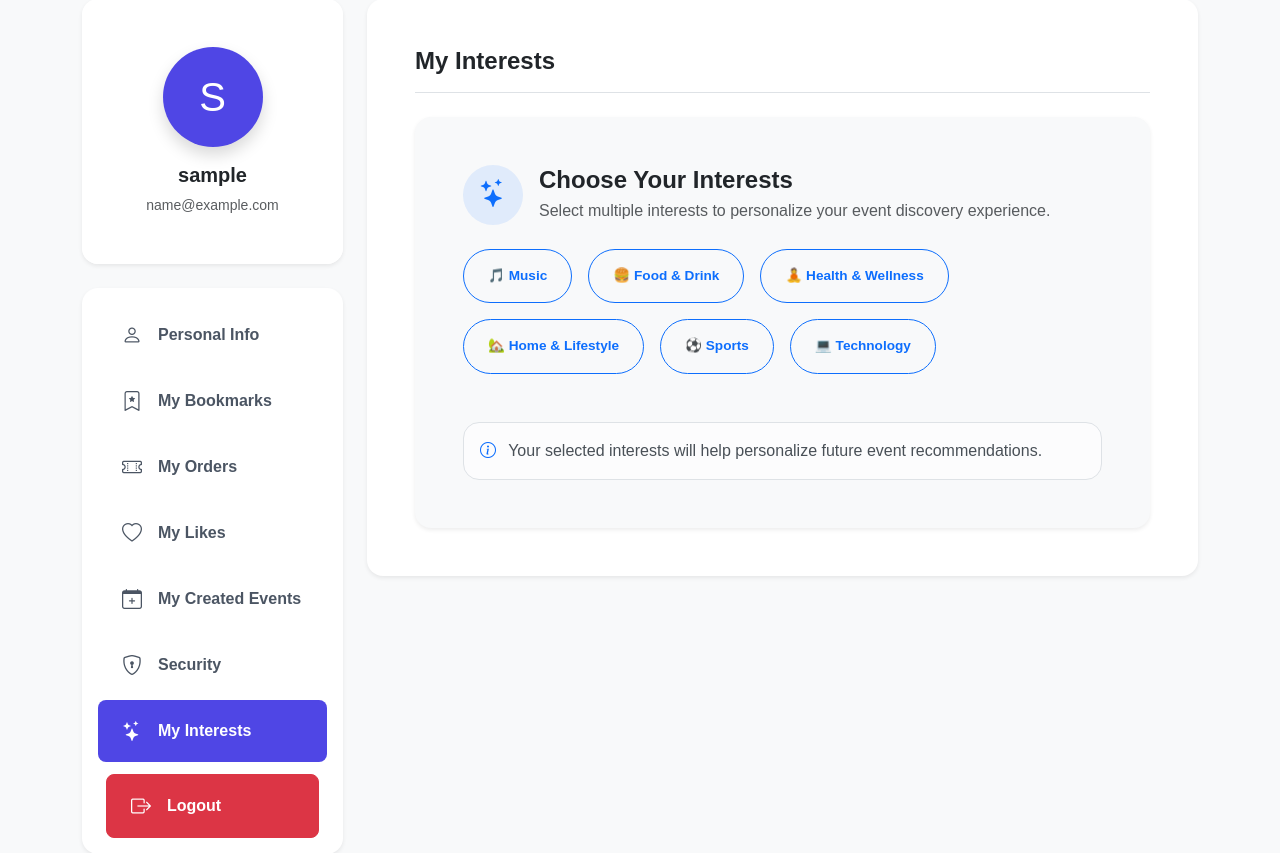
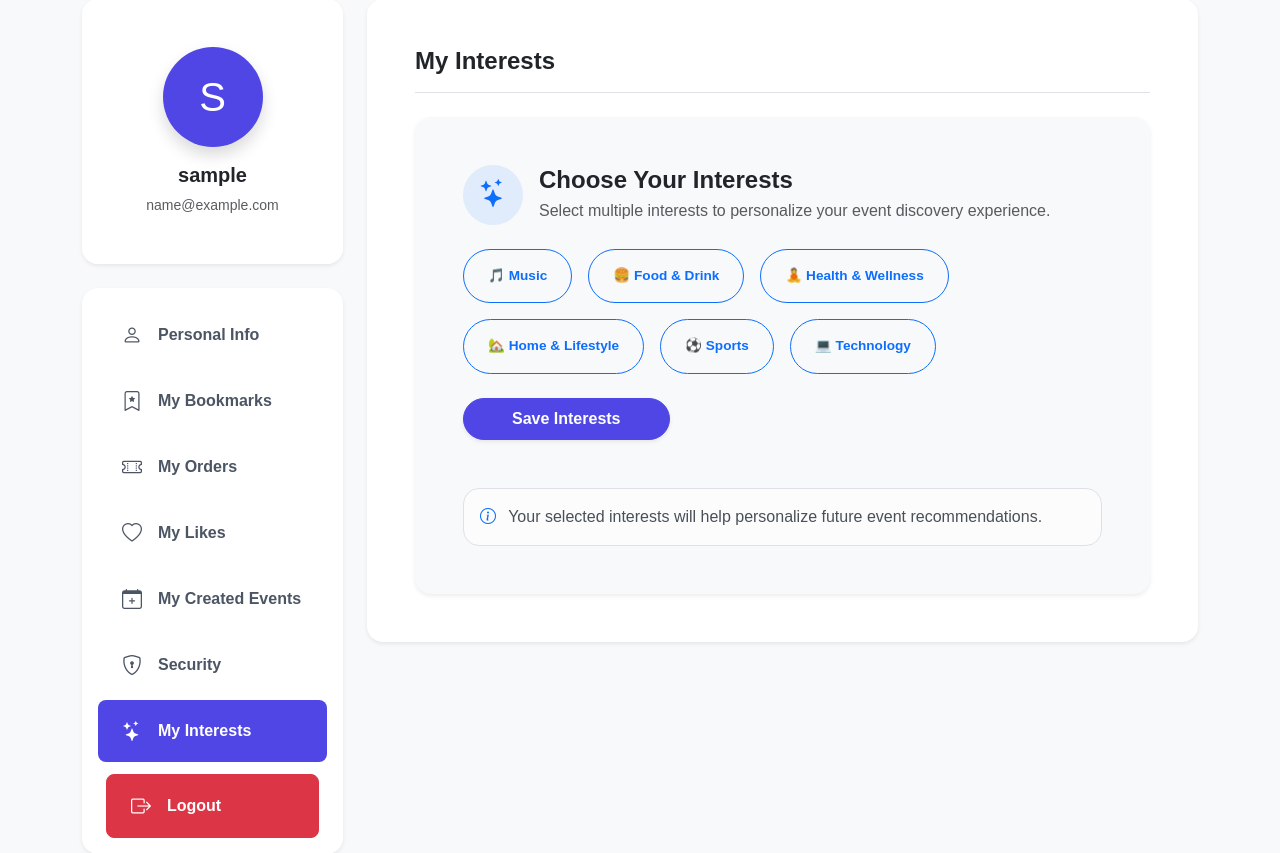
Before and after one commit to amritanshkm/CITS5505-Project, a Flask app: page /profile in a window 1280 px wide, after a click on "My Interests". Shown: the part 81-934 px from the top of the page. Run offline with Flask 3, Linux system fonts and the light colour scheme; the visitor is signed in with stand-in values (Sample User, id 1); data that the repository does not hold is empty; some libraries are stand-ins or nearby versions.

Commit message:
feat: persist user interests in profile UI

```diff
--- a/app/templates/profile.html
+++ b/app/templates/profile.html
@@ -362,39 +362,96 @@
 
                                 </div>
 
-                                <div class="d-flex flex-wrap gap-3 mt-4">
+                                <!-- Interests Selection Form -->
+                                <form method="POST" action="" class="w-100 mt-4">
 
-                                    <button type="button"
-                                            class="btn btn-outline-primary rounded-pill px-4 py-3 fw-semibold interest-btn">
+                                    {{ profile_form.hidden_tag() }}
+
+                                    <div class="d-flex flex-wrap gap-3">
+
+                                        <label class="interest-option">
+                                            <input type="checkbox"
+                                                   name="interests"
+                                                   value="Music"
+                                                   class="d-none interest-checkbox"
+                                                   {% if 'Music' in saved_interests %}checked{% endif %}>
+
+                                            <span class="btn rounded-pill px-4 py-3 fw-semibold interest-btn {% if 'Music' in saved_interests %}btn-primary active{% else %}btn-outline-primary{% endif %}">
                                                 🎵 Music
-                                    </button>
+                                            </span>
+                                        </label>
 
-                                    <button type="button"
-                                            class="btn btn-outline-primary rounded-pill px-4 py-3 fw-semibold interest-btn">
+                                        <label class="interest-option">
+                                            <input type="checkbox"
+                                                   name="interests"
+                                                   value="Food & Drink"
+                                                   class="d-none interest-checkbox"
+                                                   {% if 'Food & Drink' in saved_interests %}checked{% endif %}>
+
+                                            <span class="btn rounded-pill px-4 py-3 fw-semibold interest-btn {% if 'Food & Drink' in saved_interests %}btn-primary active{% else %}btn-outline-primary{% endif %}">
                                                 🍔 Food & Drink
-                                    </button>
+                                            </span>
+                                        </label>
 
-                                    <button type="button"
-                                            class="btn btn-outline-primary rounded-pill px-4 py-3 fw-semibold interest-btn">
+                                        <label class="interest-option">
+                                            <input type="checkbox"
+                                                   name="interests"
+                                                   value="Health & Wellness"
+                                                   class="d-none interest-checkbox"
+                                                   {% if 'Health & Wellness' in saved_interests %}checked{% endif %}>
+
+                                            <span class="btn rounded-pill px-4 py-3 fw-semibold interest-btn {% if 'Health & Wellness' in saved_interests %}btn-primary active{% else %}btn-outline-primary{% endif %}">
                                                 🧘 Health & Wellness
-                                    </button>
+                                            </span>
+                                        </label>
 
-                                    <button type="button"
-                                            class="btn btn-outline-primary rounded-pill px-4 py-3 fw-semibold interest-btn">
+                                        <label class="interest-option">
+                                            <input type="checkbox"
+                                                   name="interests"
+                                                   value="Home & Lifestyle"
+                                                   class="d-none interest-checkbox"
+                                                   {% if 'Home & Lifestyle' in saved_interests %}checked{% endif %}>
+
+                                            <span class="btn rounded-pill px-4 py-3 fw-semibold interest-btn {% if 'Home & Lifestyle' in saved_interests %}btn-primary active{% else %}btn-outline-primary{% endif %}">
                                                 🏡 Home & Lifestyle
-                                    </button>
+                                            </span>
+                                        </label>
 
-                                    <button type="button"
-                                            class="btn btn-outline-primary rounded-pill px-4 py-3 fw-semibold interest-btn">
+                                        <label class="interest-option">
+                                            <input type="checkbox"
+                                                   name="interests"
+                                                   value="Sports"
+                                                   class="d-none interest-checkbox"
+                                                   {% if 'Sports' in saved_interests %}checked{% endif %}>
+
+                                            <span class="btn rounded-pill px-4 py-3 fw-semibold interest-btn {% if 'Sports' in saved_interests %}btn-primary active{% else %}btn-outline-primary{% endif %}">
                                                 ⚽ Sports
-                                    </button>
+                                            </span>
+                                        </label>
 
-                                    <button type="button"
-                                            class="btn btn-outline-primary rounded-pill px-4 py-3 fw-semibold interest-btn">
+                                        <label class="interest-option">
+                                            <input type="checkbox"
+                                                   name="interests"
+                                                   value="Technology"
+                                                   class="d-none interest-checkbox"
+                                                   {% if 'Technology' in saved_interests %}checked{% endif %}>
+
+                                            <span class="btn rounded-pill px-4 py-3 fw-semibold interest-btn {% if 'Technology' in saved_interests %}btn-primary active{% else %}btn-outline-primary{% endif %}">
                                                 💻 Technology
-                                    </button>
+                                            </span>
+                                        </label>
 
                                     </div>
+
+                                    <div class="mt-4">
+                                        <button type="submit"
+                                                name="submit_profile"
+                                                class="btn btn-primary rounded-pill px-5 py-2 fw-semibold shadow-sm">
+                                            Save Interests
+                                        </button>
+                                    </div>
+
+                                </form>
 
                                 <div class="alert alert-light border rounded-4 mt-5 mb-0">
                                     <i class="bi bi-info-circle me-2 text-primary"></i>
@@ -468,18 +525,20 @@ document.addEventListener('DOMContentLoaded', function() {
         });
     }
 
-    const interestButtons = document.querySelectorAll('.interest-btn');
+    const interestOptions = document.querySelectorAll('.interest-option');
 
-    interestButtons.forEach(button => {
-        button.addEventListener('click', () => {
+    interestOptions.forEach(option => {
+        const checkbox = option.querySelector('.interest-checkbox');
+        const button = option.querySelector('.interest-btn');
 
-            button.classList.toggle('active');
+        option.addEventListener('click', () => {
+            checkbox.checked = !checkbox.checked;
 
-            if (button.classList.contains('active')) {
+            if (checkbox.checked) {
+                button.classList.add('active', 'btn-primary');
                 button.classList.remove('btn-outline-primary');
-                button.classList.add('btn-primary');
             } else {
-                button.classList.remove('btn-primary');
+                button.classList.remove('active', 'btn-primary');
                 button.classList.add('btn-outline-primary');
             }
         });
```
Lines whose indentation alone changed are shown as unchanged.
